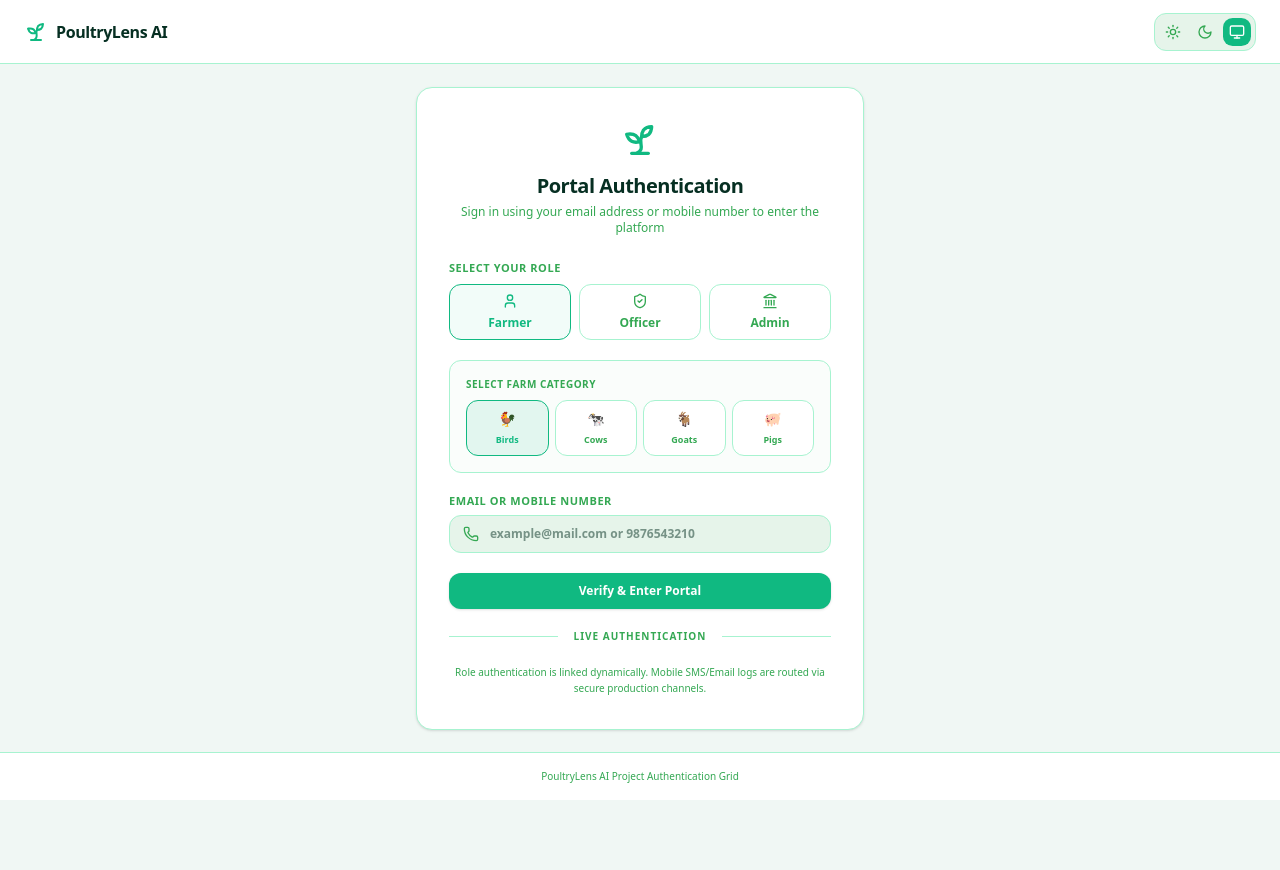
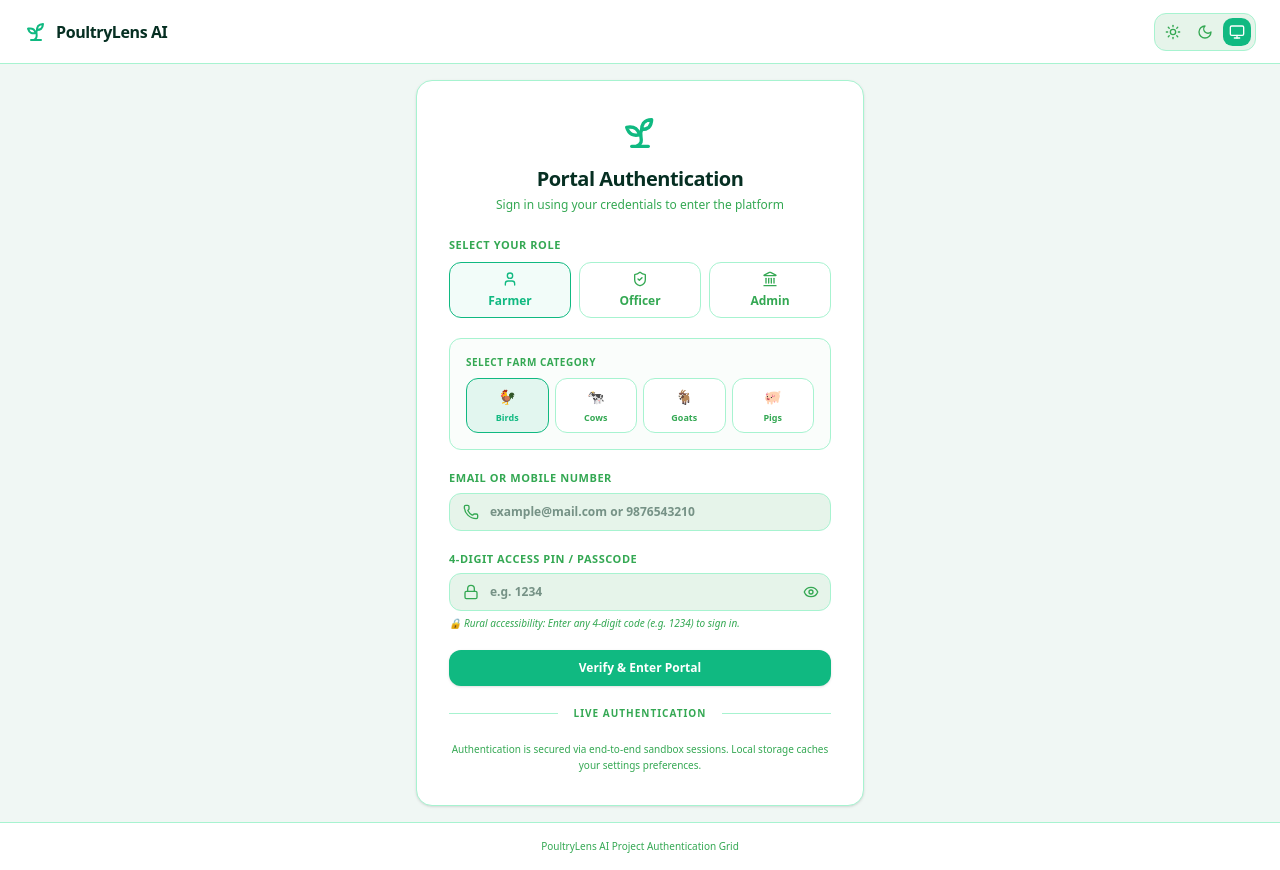
Before and after one commit to sangameswarpn-ai/poultry-management, a Next.js app: page /login in a window 1280 px wide. Before the commit the page ends 800 px from the top, so only its background shows below. Built offline with nearby package versions, Linux system fonts and the light colour scheme.

Commit message:
feat: implement hybrid passcode PIN/password authentication model

```diff
--- a/src/app/login/page.tsx
+++ b/src/app/login/page.tsx
@@ -2,7 +2,7 @@
 
 import { useState } from 'react';
 import { useRouter } from 'next/navigation';
-import { Sprout, User, ShieldCheck, Landmark, Mail, Phone } from 'lucide-react';
+import { Sprout, User, ShieldCheck, Landmark, Mail, Phone, Lock, Eye, EyeOff } from 'lucide-react';
 import { ThemeToggle } from '@/components/layout/theme-toggle';
 import Link from 'next/link';
 
@@ -16,6 +16,8 @@ export default function LoginPage() {
   const [role, setRole] = useState<RoleType>('farmer');
   const [farmType, setFarmType] = useState<FarmType>('POULTRY');
   const [emailOrMobile, setEmailOrMobile] = useState('');
+  const [password, setPassword] = useState('');
+  const [showPassword, setShowPassword] = useState(false);
   const [loading, setLoading] = useState(false);
   const [error, setError] = useState<string | null>(null);
 
@@ -25,6 +27,17 @@ export default function LoginPage() {
 
     if (!emailOrMobile.trim()) {
       setError('Please enter a valid email address or mobile number.');
+      return;
+    }
+
+    if (!password.trim()) {
+      setError(role === 'farmer' ? 'Please enter your 4-digit Access PIN.' : 'Please enter your password.');
+      return;
+    }
+
+    // Quick sandbox validation helper
+    if (role === 'farmer' && password.trim().length < 4) {
+      setError('Farmer Access PIN must be at least 4 digits (e.g., 1234).');
       return;
     }
 
@@ -60,7 +73,7 @@ export default function LoginPage() {
             <Sprout className="h-10 w-10 text-primary mx-auto" />
             <h2 className="text-xl font-bold tracking-tight mt-3">Portal Authentication</h2>
             <p className="text-xs text-muted-foreground mt-1">
-              Sign in using your email address or mobile number to enter the platform
+              Sign in using your credentials to enter the platform
             </p>
           </div>
 
@@ -82,7 +95,11 @@ export default function LoginPage() {
                     <button
                       key={r}
                       type="button"
-                      onClick={() => setRole(r)}
+                      onClick={() => {
+                        setRole(r);
+                        setPassword('');
+                        setError(null);
+                      }}
                       className={`py-2 px-1.5 rounded-lg border text-xs font-bold text-center flex flex-col items-center gap-1.5 cursor-pointer transition-all ${
                         isSel
                           ? 'border-primary bg-primary/5 text-primary'
@@ -149,6 +166,39 @@ export default function LoginPage() {
               </div>
             </div>
 
+            {/* Password or PIN Input */}
+            <div className="space-y-1.5">
+              <label className="text-[11px] font-bold text-muted-foreground uppercase tracking-wider block">
+                {role === 'farmer' ? '4-Digit Access PIN / Passcode' : 'Account Password'}
+              </label>
+              <div className="relative">
+                <div className="absolute inset-y-0 left-0 pl-3.5 flex items-center pointer-events-none text-muted-foreground">
+                  <Lock size={16} />
+                </div>
+                <input
+                  type={showPassword ? 'text' : 'password'}
+                  required
+                  maxLength={role === 'farmer' ? 6 : 30}
+                  value={password}
+                  onChange={(e) => setPassword(e.target.value)}
+                  placeholder={role === 'farmer' ? "e.g. 1234" : "••••••••"}
+                  className="w-full bg-secondary border border-border rounded-xl pl-10 pr-10 py-2.5 text-xs font-semibold focus:outline-none focus:border-primary transition-colors"
+                />
+                <button
+                  type="button"
+                  onClick={() => setShowPassword(!showPassword)}
+                  className="absolute inset-y-0 right-0 pr-3 flex items-center text-muted-foreground hover:text-foreground cursor-pointer"
+                >
+                  {showPassword ? <EyeOff size={16} /> : <Eye size={16} />}
+                </button>
+              </div>
+              <p className="text-[10px] text-muted-foreground italic leading-tight mt-1">
+                {role === 'farmer'
+                  ? '🔒 Rural accessibility: Enter any 4-digit code (e.g. 1234) to sign in.'
+                  : '🔒 Admin access: Enter standard credentials (e.g. admin123) to continue.'}
+              </p>
+            </div>
+
             <button
               type="submit"
               disabled={loading}
@@ -167,7 +217,7 @@ export default function LoginPage() {
           </div>
 
           <p className="text-[10px] text-center text-muted-foreground leading-relaxed">
-            Role authentication is linked dynamically. Mobile SMS/Email logs are routed via secure production channels.
+            Authentication is secured via end-to-end sandbox sessions. Local storage caches your settings preferences.
           </p>
         </div>
       </main>
```
